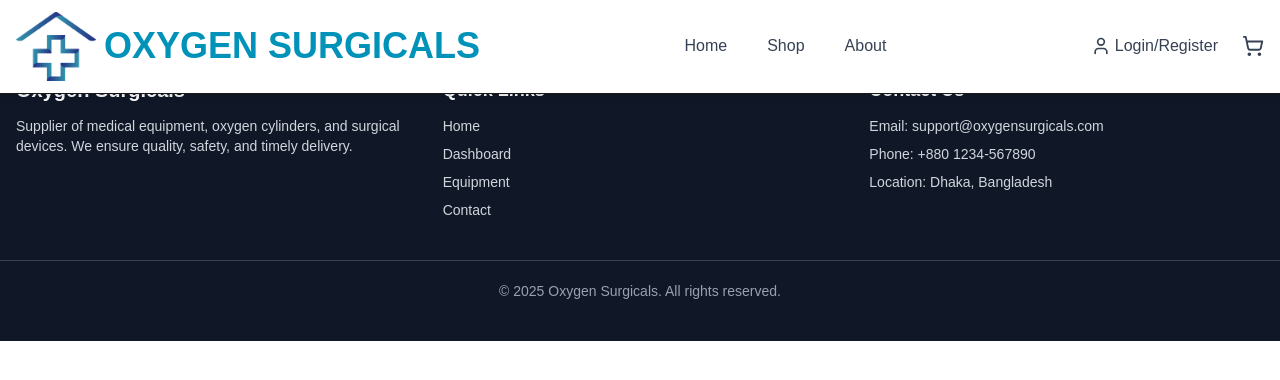
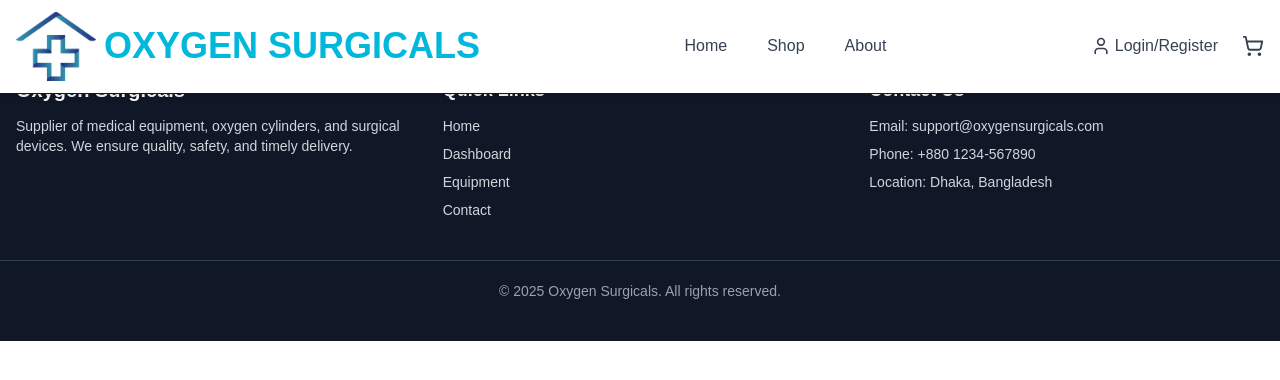
Before and after one commit to mranonno/oxygen-surgicals-web, a Next.js app: page / in a window 1280 px wide. Shown: the top 380 px of the page. Built offline with nearby package versions, Linux system fonts and the light colour scheme.

Commit message:
Color change

```diff
--- a/components/common/Navbar.tsx
+++ b/components/common/Navbar.tsx
@@ -23,7 +23,7 @@
             height={80}
             priority={true}
           />
-          <span className="text-4xl font-bold text-cyan-600">
+          <span className="text-4xl font-bold text-cyan-500">
             OXYGEN SURGICALS
           </span>
         </Link>
```
